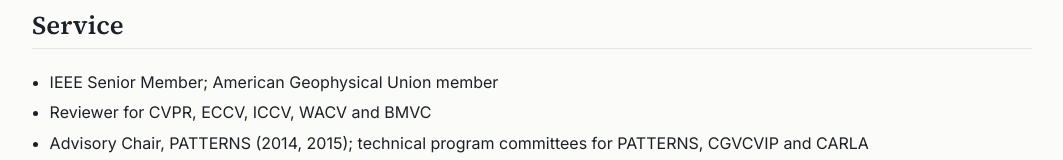
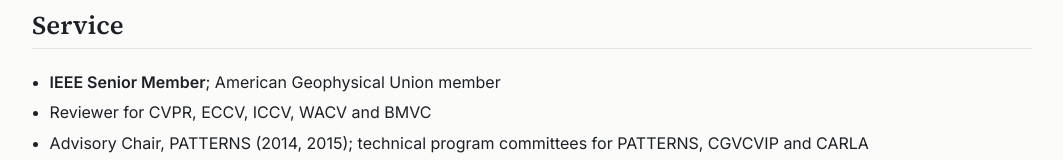
Before and after one commit to mauriciohessflores/mauriciohessflores.github.io, a plain HTML site: page docs/index.html in a window 1280 px wide. Shown: the part 4242-4402 px from the top of the page, without its empty margins (108-1171 px from the left). Drawn offline with Linux system fonts and the light colour scheme.

Commit message:
Bold IEEE Senior Member
Co-Authored-By: Claude Opus 5.5 <noreply@anthropic.com>

```diff
--- a/docs/index.html
+++ b/docs/index.html
@@ -199,7 +199,7 @@
 <section>
   <h2>Service</h2>
   <ul class="plain">
-    <li>IEEE Senior Member; American Geophysical Union member</li>
+    <li><strong>IEEE Senior Member</strong>; American Geophysical Union member</li>
     <li>Reviewer for CVPR, ECCV, ICCV, WACV and BMVC</li>
     <li>Advisory Chair, PATTERNS (2014, 2015); technical program committees for PATTERNS, CGVCVIP and CARLA</li>
     <li>Invited Mentor, IEEE CVPR Speed Mentorship Program (2026)</li>
```
Also changed, not shown: src/index.html (+1 -1 lines).
